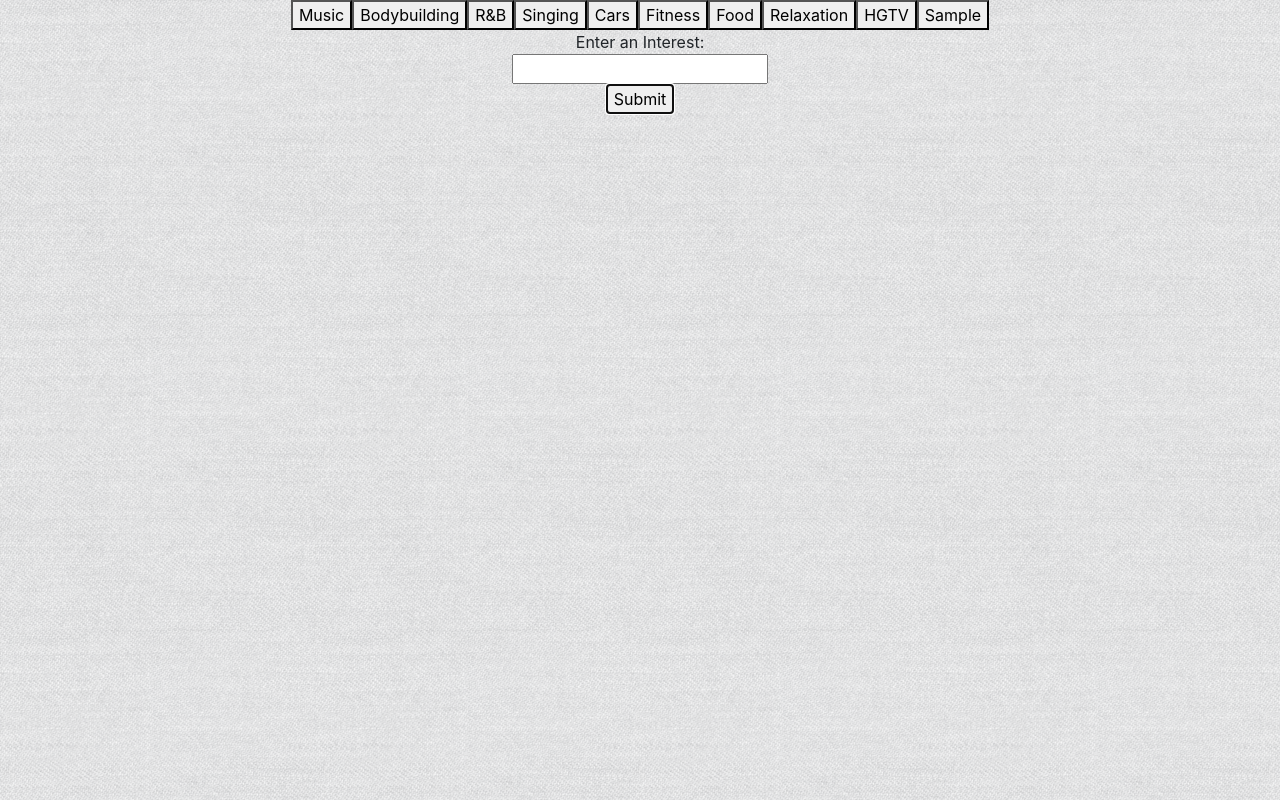
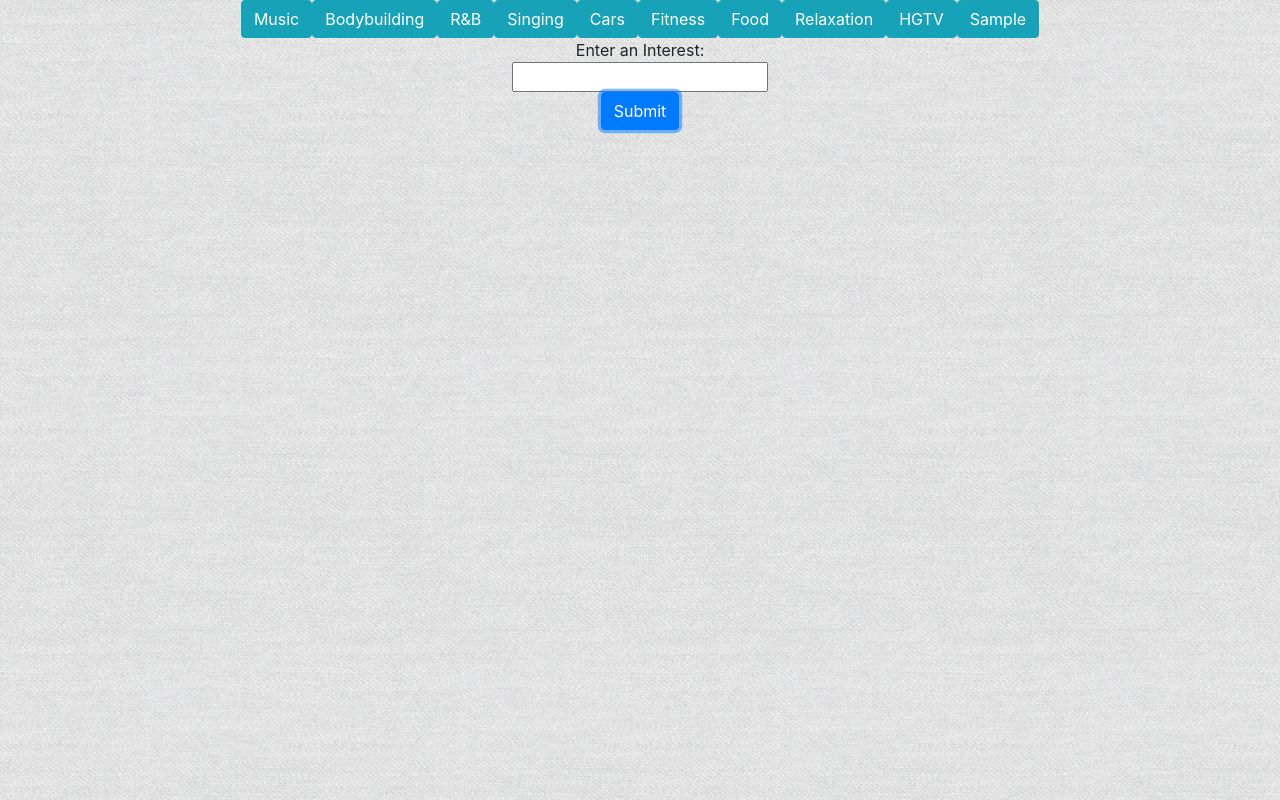
Before and after one commit to tabjr09/GIFTastic, a plain HTML site: page index.html in a window 1280 px wide. Both pictures are taken after typing "Sample" into the empty fields and a click on the button "Submit". Drawn offline with nearby package versions, Linux system fonts and the light colour scheme; no server answers.

Commit message:
wip frontend

```diff
--- a/assets/javascript/gifs.js
+++ b/assets/javascript/gifs.js
@@ -10,7 +10,7 @@ for(i = 0; i< interests.length; i++){
 
     b.attr("data-element", interests[i]);
 
-    b.addClass("button");
+    b.addClass("btn btn-info");
 
 
     $('#interest-buttons').append(b);
@@ -34,7 +34,7 @@ $('#submit').on("click", function(){
 
     b.val(newint);
 
-    btn.addClass("button");
+    btn.addClass("btn btn-info");
 
     btn.attr("data-element", newint);
 
@@ -47,7 +47,7 @@ $('#submit').on("click", function(){
 
 })
 
-    $(document).on("click", ".button", function() {
+    $(document).on("click", ".btn", function() {
 
         console.log($(this).attr("data-element"));
 
--- a/index.html
+++ b/index.html
@@ -13,7 +13,7 @@
 
   <div id="interest-input">Enter an Interest:<br>
 <input type="text" name="text" id="user-interest"/><br>
-<button id="submit">Submit</button>
+<button id="submit" class="btn btn-primary">Submit</button>
 </div>
 <br>
 
```
Also changed, not shown: assets/images/giftastic_png.png (added).
